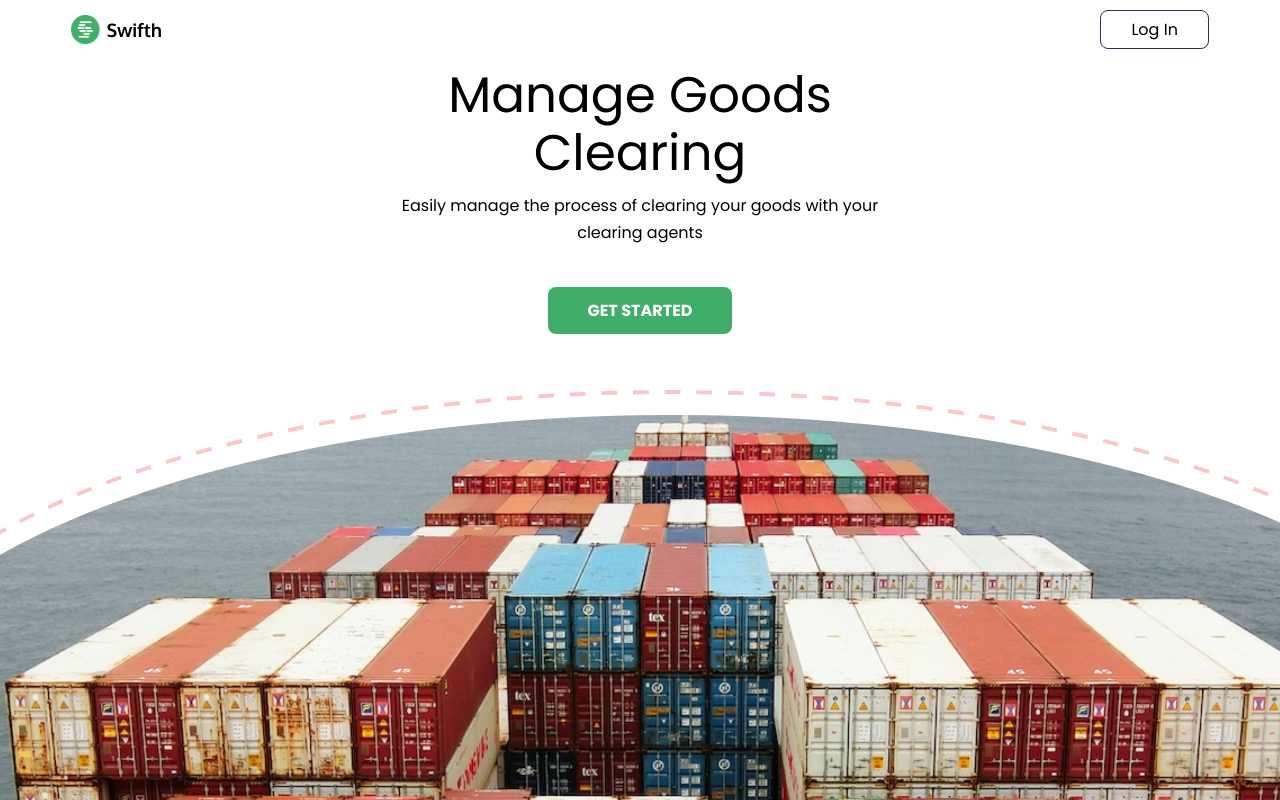
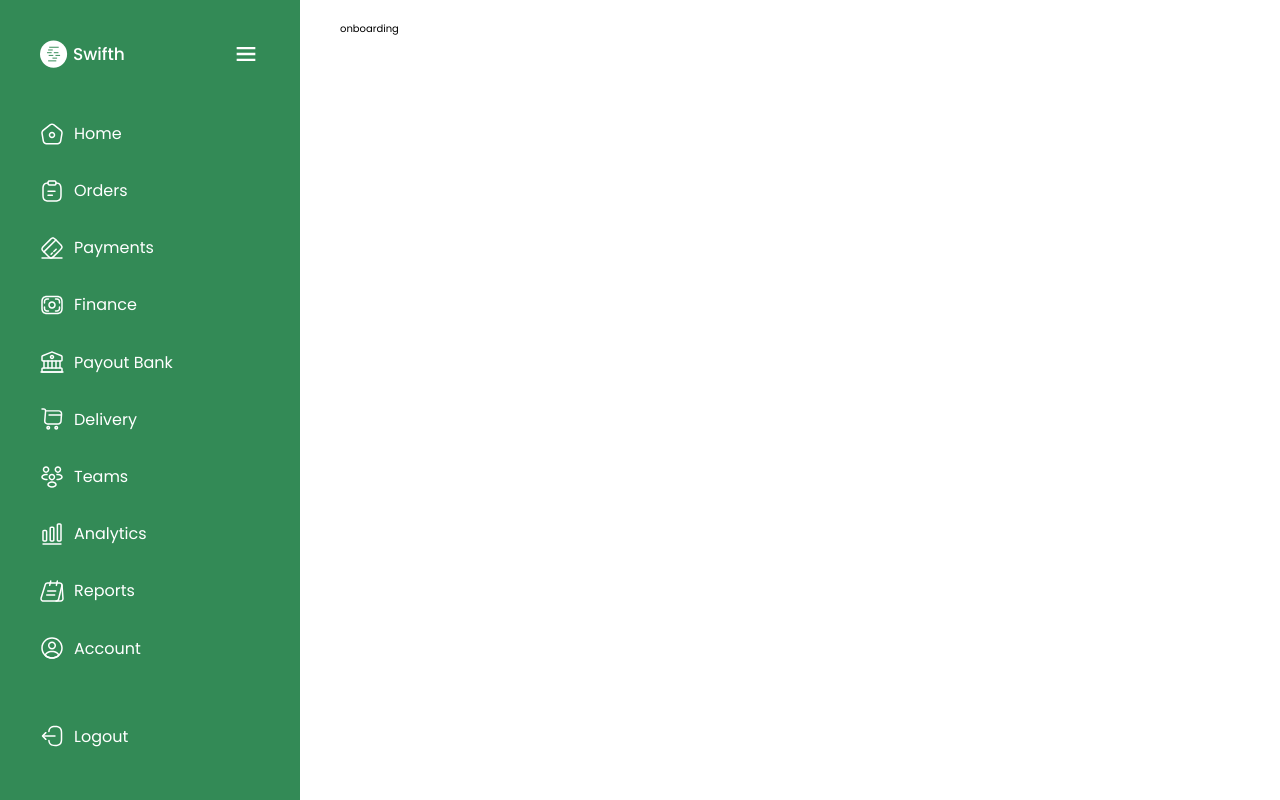
Before and after one commit to projects-for-clients/swifth, a React (Vite) app: page /dashboard/onboarding in a window 1280 px wide. Before the commit this address led to /. Built offline with nearby package versions, Linux system fonts and the light colour scheme.

Commit message:
working on home route

```diff
--- a/src/Entry/App.tsx
+++ b/src/Entry/App.tsx
@@ -9,6 +9,7 @@ import {
 import Dashboard from '../pages/Dashboard';
 import Home from '../pages/Home';
 import DashboardHome from '../container/dashboard/home';
+import OnBoarding from '../container/dashboard/onboarding';
 import Orders from '../container/dashboard/orders';
 import 'animate.css/animate.css';
 import 'react-toastify/dist/ReactToastify.css';
@@ -20,6 +21,7 @@ const router = createBrowserRouter(
     <Route path="/dashboard" element={<Dashboard />}>
       <Route index element={<DashboardHome />} />
       <Route path="orders" element={<Orders />} />
+      <Route path="onboarding" element={<OnBoarding />} />
     </Route>,
     <Route path="*" element={<Navigate to="/" />} />,
   ])
--- /dev/null
+++ b/src/container/dashboard/onboarding.tsx
@@ -0,0 +1,10 @@
+
+
+const onboarding = () => {
+  return (
+    <div>onboarding</div>
+  )
+}
+
+
+export default onboarding
```
